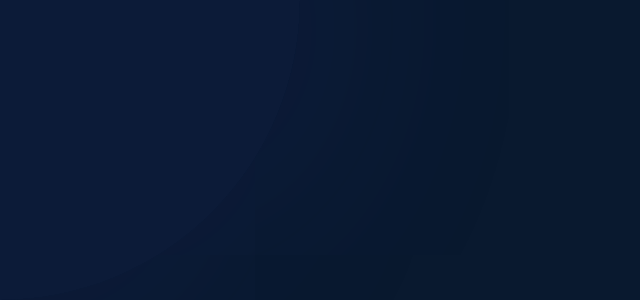
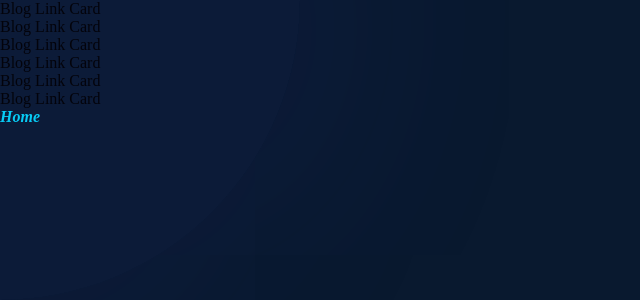
Before and after one commit to alyosha-bar/portfoliov2, a React (Vite) app in the folder portfolio/: page /blog in a window 1280 px wide. Before the commit this address had no page. Shown: the top 300 px of the page, without its empty margins (0-640 px from the left). Built offline with nearby package versions, Linux system fonts and the light colour scheme; a web font is replaced by a local one.

Commit message:
Start scaffolding Blog Feature

```diff
--- a/portfolio/src/App.jsx
+++ b/portfolio/src/App.jsx
@@ -6,6 +6,8 @@ import Projects from './components/Projects'
 import CursorFollow from './components/CursorFollow'
 import './App.css'
 import Contact from './components/Contact'
+import BlogHomePage from './components/blog/BlogHomePage'
+import BlogEntry from './components/blog/BlogEntry'
 
 function App() {
 
@@ -18,6 +20,8 @@ function App() {
         <Route path='/about' element={<About/>} />
         <Route path='/projects' element={<Projects/>} />
         <Route path='/contact' element={<Contact/>} />
+        <Route path='/blog' element={<BlogHomePage />} />
+        <Route path='/blog/:id' element={<BlogEntry />} />
       </Routes>
     </>
   )
--- a/portfolio/src/components/Home.jsx
+++ b/portfolio/src/components/Home.jsx
@@ -8,6 +8,7 @@ import Experience from './Experience'
 import About from './About'
 import Projects from './Projects'
 import { useEffect, useState } from 'react'
+import { Link } from 'react-router-dom';
 
 const Home = () => {
 
@@ -98,12 +99,12 @@ const Home = () => {
                             </a>
                         </li>
 
-                        {/* <li className='social'>
-                            <a href="">
+                        <li className='social'>
+                            <Link to="/blog">
                                 <FontAwesomeIcon icon={faMessage}></FontAwesomeIcon>
                                 <span className="tooltip"> Blog </span>
-                            </a>
-                        </li> */}
+                            </Link>
+                        </li>
 
 
                         <li>
--- /dev/null
+++ b/portfolio/src/components/blog/BlogEntry.jsx
@@ -0,0 +1,11 @@
+
+
+const BlogEntry = () => {
+    return (
+        <div>
+            This is a blog entry
+        </div>
+    );
+}
+
+export default BlogEntry;
--- /dev/null
+++ b/portfolio/src/components/blog/BlogHomePage.jsx
@@ -0,0 +1,25 @@
+import { Link } from "react-router-dom";
+import BlogLinkCard from "./BlogLinkCard";
+
+
+const BlogHomePage = () => {
+
+    // include links (as aesthetic cards) to all blogs sorted by date
+
+    // fetch blogs from some sort of DB (Firebase ??)
+
+
+    return (
+        <div>
+            <BlogLinkCard />
+            <BlogLinkCard />
+            <BlogLinkCard />
+            <BlogLinkCard />
+            <BlogLinkCard />
+            <BlogLinkCard />
+            <Link to="/"> Home </Link>
+        </div>
+     );
+}
+
+export default BlogHomePage;
--- /dev/null
+++ b/portfolio/src/components/blog/BlogLinkCard.jsx
@@ -0,0 +1,11 @@
+
+
+const BlogLinkCard = () => {
+    return (
+        <div>
+            Blog Link Card
+        </div>
+     );
+}
+
+export default BlogLinkCard;
```
